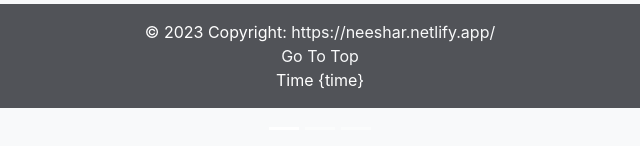
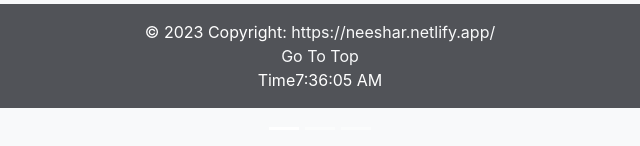
Before and after one commit to Nee-Shar/Portfolio, a plain HTML site: page index.html in a window 1280 px wide. Shown: the part 3757-3903 px from the top of the page, 320-960 px from the left. Drawn offline with nearby package versions, Linux system fonts and the light colour scheme.

Commit message:
Update index.html

```diff
--- a/index.html
+++ b/index.html
@@ -610,7 +610,7 @@ Projects
   document.getElementById("date").innerHTML=`© ${year} Copyright:`;
   function livetime(){
     let time = new Date().toLocaleTimeString();
-      document.getElementById("time").innerHTML=`Time {time}`;
+      document.getElementById("time").innerHTML=`Time${time}`;
   }
       setInterval(livetime,1000);
 </script>
```
